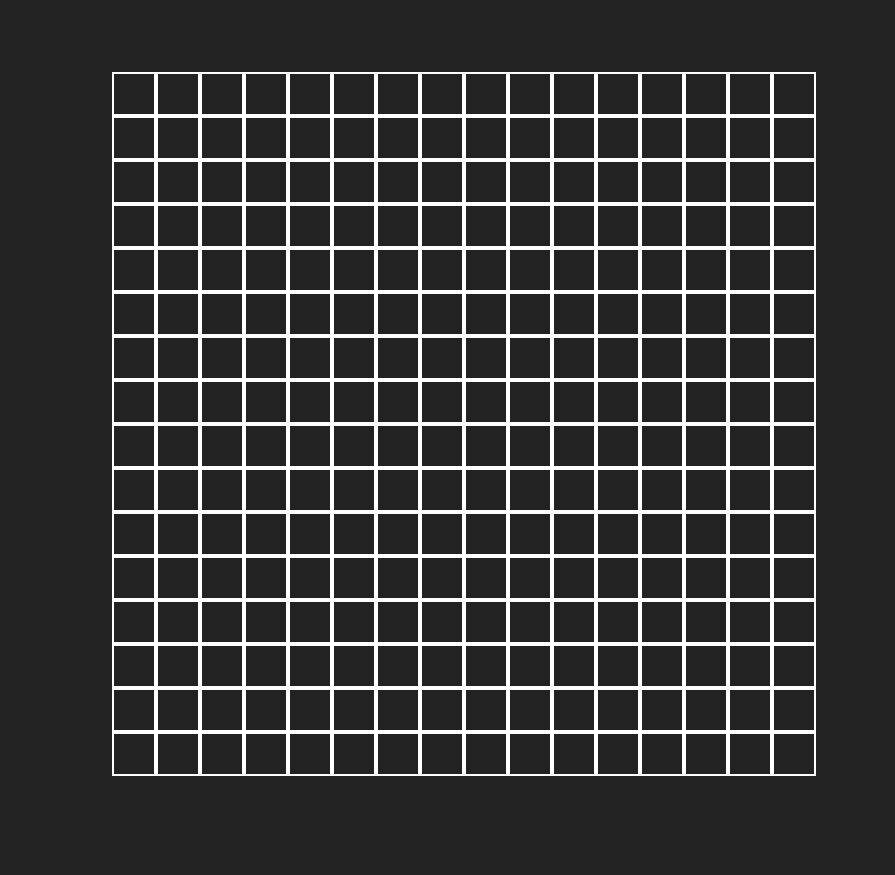
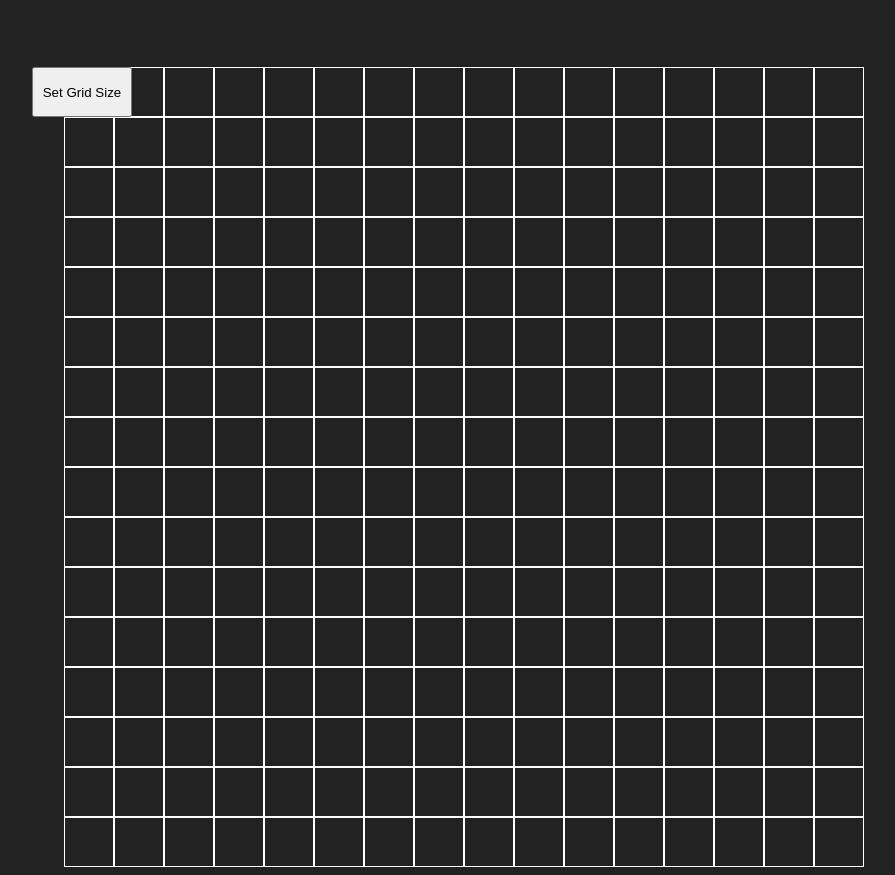
Before and after one commit to muriloapparecido/etch-a-sketch, a plain HTML site: page index.html in a window 1280 px wide. Shown: the part 61-936 px from the top of the page, without its empty margins (176-1071 px from the left). Before the commit the page ends 845 px from the top, so only its background shows below. Drawn offline with Linux system fonts and the light colour scheme.

Commit message:
Added Set Grid Size Function

```diff
--- a/index.html
+++ b/index.html
@@ -8,9 +8,8 @@
     <script src="script.js" defer></script>
 </head>
 <body>
-    <h1 class="eas-title">
-        Etch-a-Sketch
-    </h1>
+    <h1 class="eas-title">Etch-a-Sketch</h1>
+    <button id="resize-button">Set Grid Size</button>
     <div id="container">
 
     </div>
--- a/script.js
+++ b/script.js
@@ -1,15 +1,29 @@
 const container = document.querySelector("#container");
+const button = document.querySelector("#resize-button");
+
 container.style.display = "flex";
-container.style.justifyContent = "center";
 container.style.flexWrap = "wrap";
-container.style.width = "740px";
+container.style.width = "800px";
+container.style.height = "800px";
 container.style.margin = "0 auto";
 
-for (let i = 0; i < 256; i++){
+button.style.marginLeft = "200px";
+button.style.height = "50px"
+button.style.width = "100px"
+button.style.position = "relative";
+button.style.top = "50px";
+
+
+function createGrid(size) {
+    container.innerHTML = "";
+    const squareSize = 800 / size
+
+    for (let i = 0; i < size * size; i++){
         const gridItem = document.createElement("div");
-    gridItem.style.width = "40px";
-    gridItem.style.height = "40px";
-    gridItem.style.border = "2px solid white";
+        gridItem.style.width = `${squareSize}px`;
+        gridItem.style.height = `${squareSize}px`;
+        gridItem.style.border = "0.5px solid white";
+        gridItem.style.boxSizing = "border-box";
 
 
         //Changes color of gridItem when hovered
@@ -23,3 +37,18 @@ for (let i = 0; i < 256; i++){
 
         container.appendChild(gridItem);
     }
+}
+
+
+button.addEventListener("click", () => {
+    let gridSize = prompt("Enter the number of squares per size (max 100): ", 16);
+    gridSize = parseInt(gridSize);
+
+    if (isNaN(gridSize) || gridSize < 1 || gridSize > 100) {
+        alert("Please enter a valid number between 1 and 100.");
+    } else {
+        createGrid(gridSize);
+    }
+})
+
+createGrid(16);
--- a/styles.css
+++ b/styles.css
@@ -1,6 +1,6 @@
 .eas-title{
     text-align: center;
-    margin-bottom: 75px;
+    margin-bottom: 20px;
     color: white;
 }
 
```
Lines whose indentation alone changed are shown as unchanged.
